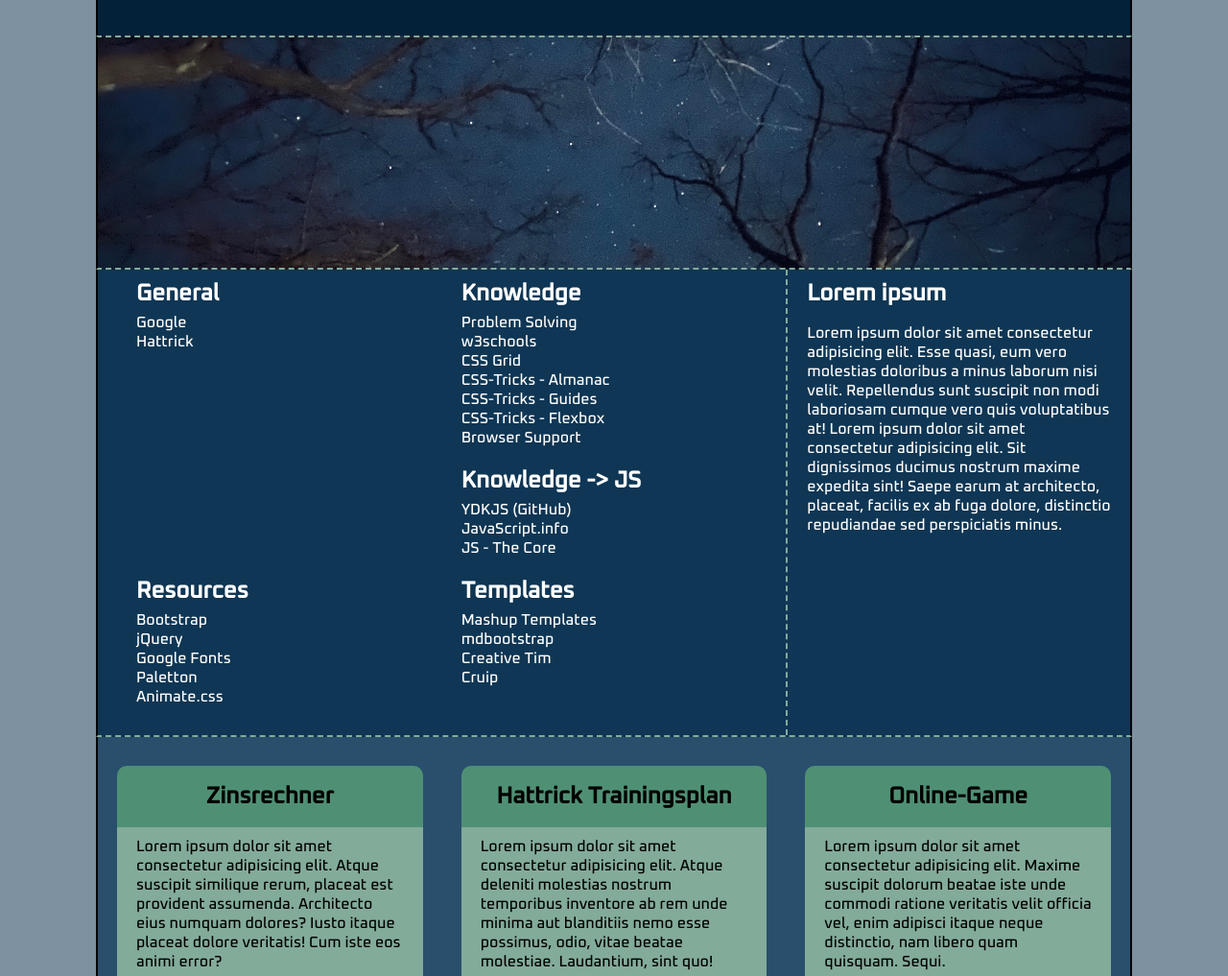
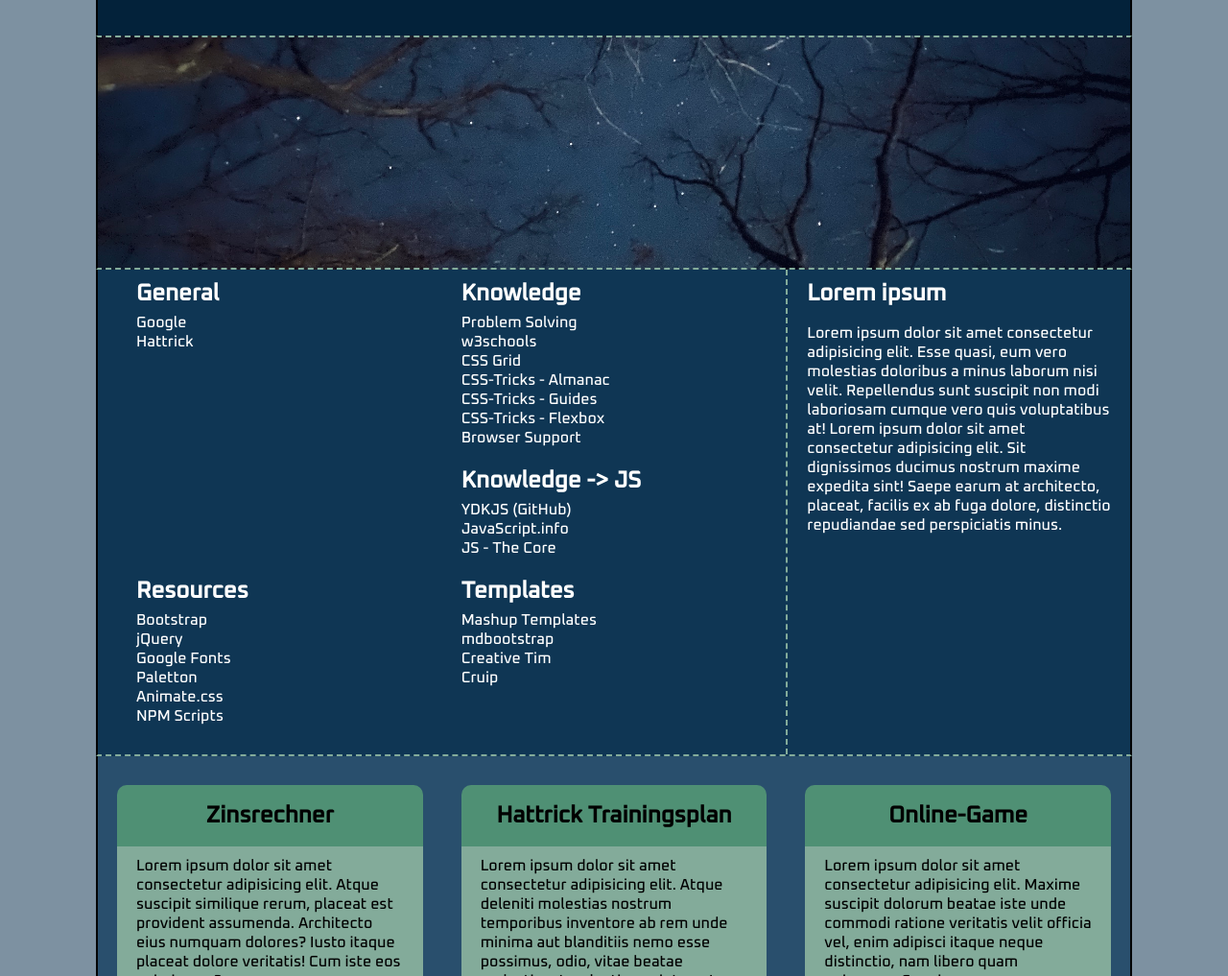
Before and after one commit to k4in/k4in.github.io, a plain HTML site: page index.html in a window 1280 px wide. Shown: the part 83-1100 px from the top of the page at 96% size. Drawn offline with Linux system fonts and the light colour scheme.

Commit message:
Added NPM Link

```diff
--- a/index.html
+++ b/index.html
@@ -58,6 +58,7 @@
                     <a href="https://fonts.google.com/" target="_blank">Google Fonts</a><br>
                     <a href="http://paletton.com/" target="_blank">Paletton</a><br>
                     <a href="https://daneden.github.io/animate.css/" target="_blank">Animate.css</a><br>
+                    <a gref="https://www.npmjs.com/" target="_blank">NPM Scripts</a>
                 </div>
                 <div>
                     <h1>Templates</h1>
```
